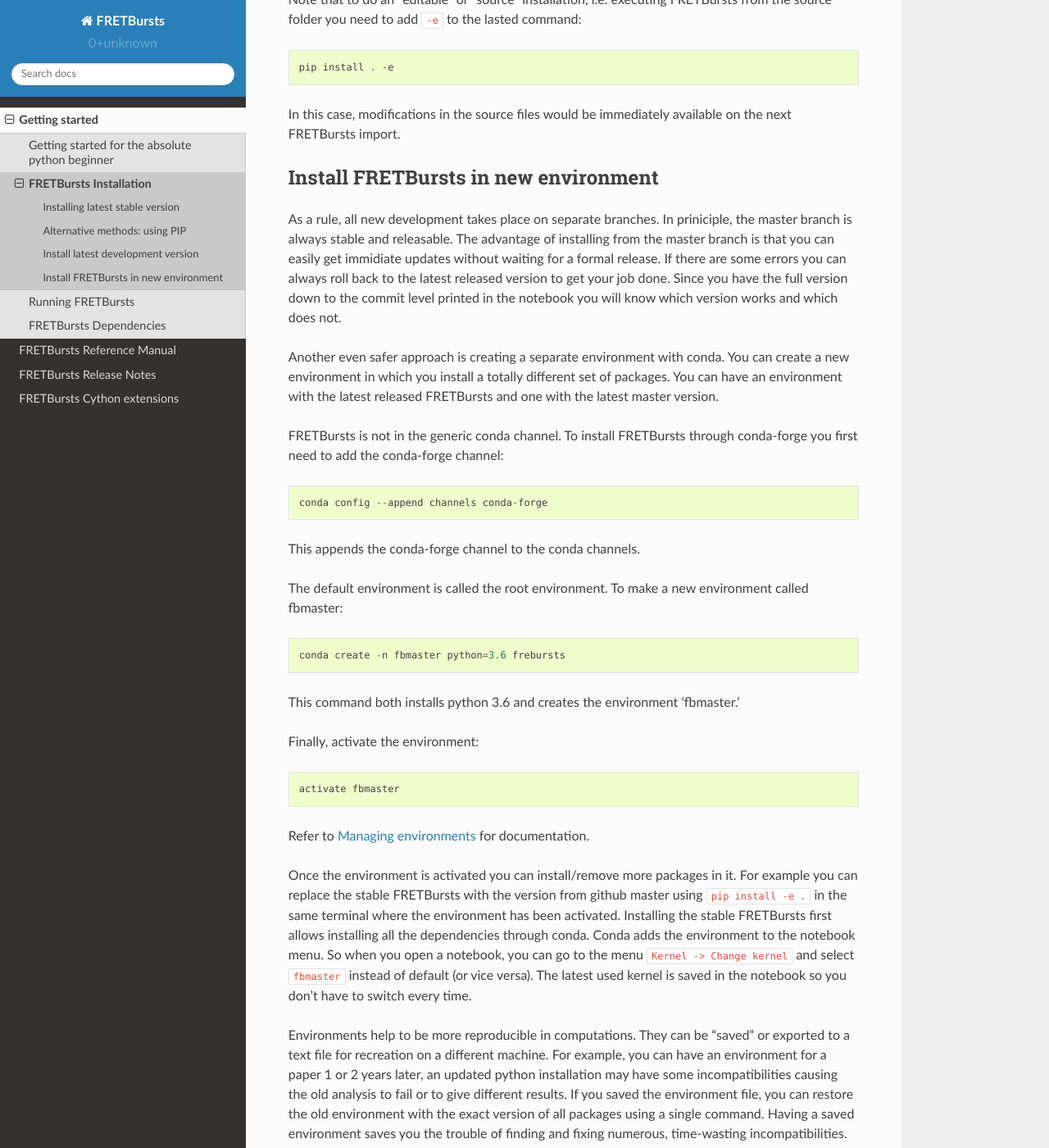
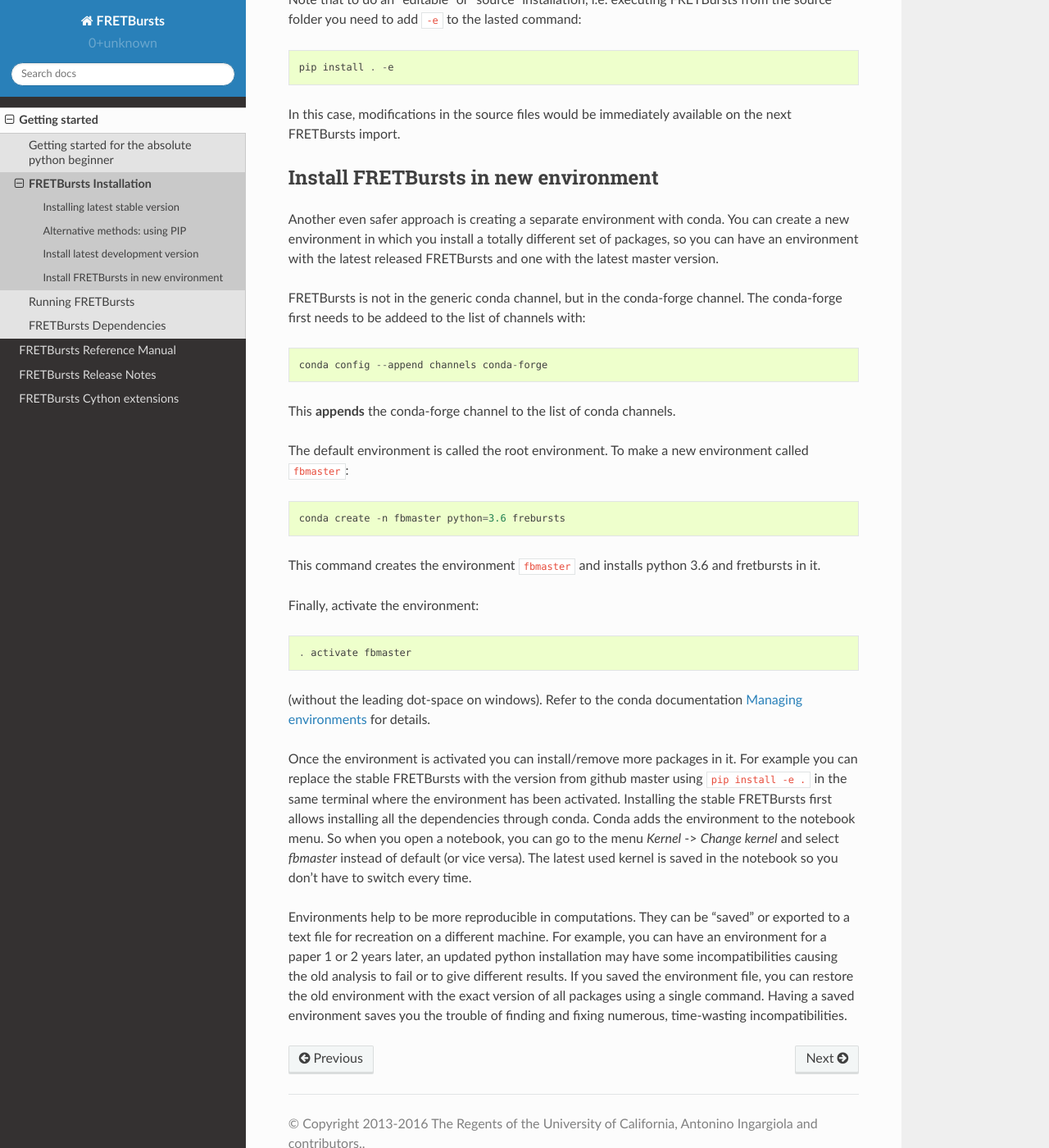
Before and after one commit to tritemio/FRETBursts, a Sphinx documentation site: the page built from docs/source/installation.rst, in a window 1280 px wide and 1400 px high, scrolled down 1497 px. Shown: the whole window at 82% size. Built offline with Sphinx 7.4.7 and the Read the Docs theme 2.0.0, drawn with Linux system fonts in a browser that asks for light colours; the version number could not be read and is left out.

Commit message:
Update installation.rst

```diff
--- a/docs/source/installation.rst
+++ b/docs/source/installation.rst
@@ -79,46 +79,38 @@
 Install FRETBursts in new environment
 ---------------------------------------
 
-As a rule, all new development takes place on separate branches.
-In priniciple, the master branch is always stable and releasable.
-The advantage of installing from the master branch is that you can
-easily get immidiate updates without waiting for a formal release.
-If there are some errors you can always roll back to the latest
-released version to get your job done. Since you have the full version
-down to the commit level printed in the notebook you will know which version
-works and which does not.
-
 Another even safer approach is creating a separate environment with conda.
 You can create a new environment in which you install a
-totally different set of packages. You can have an environment with the
+totally different set of packages, so you can have an environment with the
 latest released FRETBursts and one with the latest master version.
 
-FRETBursts is not in the generic conda channel. To install FRETBursts through
-conda-forge you first need to add the conda-forge channel::
+FRETBursts is not in the generic conda channel, but in the conda-forge channel.
+The conda-forge first needs to be addeed to the list of channels with::
 
     conda config --append channels conda-forge
 
-This appends the conda-forge channel to the conda channels.
+This **appends** the conda-forge channel to the list of conda channels.
 
 The default environment is called the root environment.
-To make a new environment called fbmaster::
+To make a new environment called `fbmaster`::
 
     conda create -n fbmaster python=3.6 frebursts
 
-This command both installs python 3.6 and creates the environment 'fbmaster.'
+This command creates the environment `fbmaster` and installs python 3.6 and fretbursts in it.
 
 Finally, activate the environment::
 
-    activate fbmaster
+    . activate fbmaster
 
-Refer to `Managing environments <https://conda.io/docs/using/envs.html>`__ for documentation.
+(without the leading dot-space on windows).
+Refer to the conda documentation `Managing environments <https://conda.io/docs/using/envs.html>`__ for details.
 
 Once the environment is activated you can install/remove more packages in it.
 For example you can replace the stable FRETBursts with the version from github master using
 ``pip install -e .`` in the same terminal where the environment has been activated.
 Installing the stable FRETBursts first allows installing all the dependencies through conda.
 Conda adds the environment to the notebook menu. So when you open a notebook, you can go to the
-menu ``Kernel -> Change kernel`` and select ``fbmaster`` instead of default (or vice versa).
+menu *Kernel* -> *Change kernel* and select *fbmaster* instead of default (or vice versa).
 The latest used kernel is saved in the notebook so you don't have to switch every time.
 
 Environments help to be more reproducible in computations. They can be "saved" or exported
```
